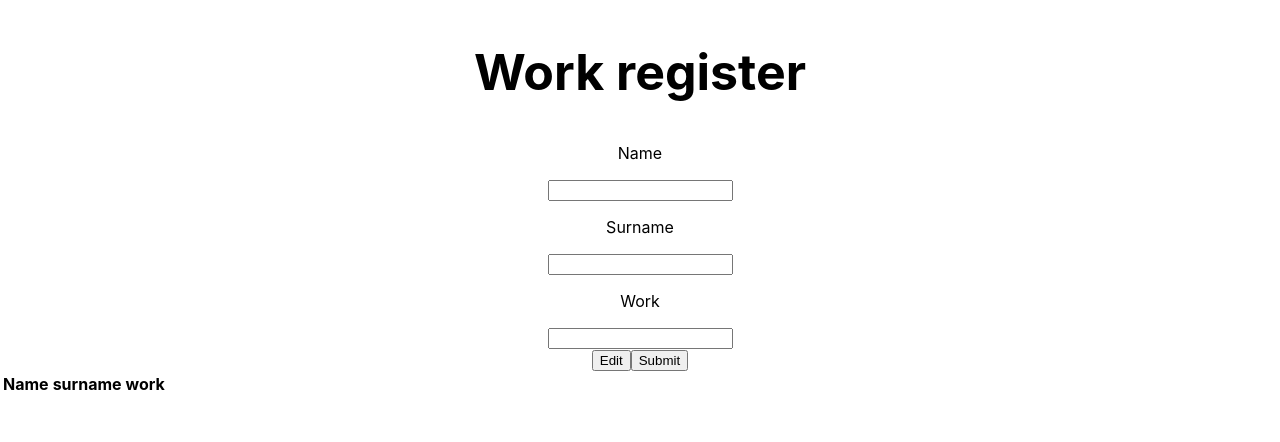
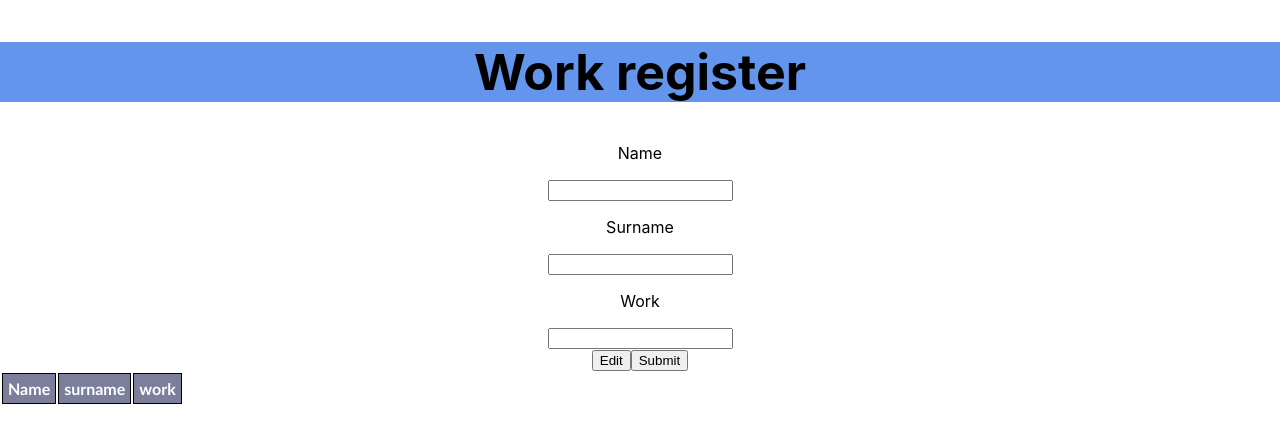
Before and after one commit to kuhletcg/work-register, a React (Create React App) app: page / in a window 1280 px wide. Shown: the top 442 px of the page. Built offline with nearby package versions, Linux system fonts and the light colour scheme.

Commit message:
Styled in my app

```diff
--- a/src/App.css
+++ b/src/App.css
@@ -38,6 +38,7 @@
 }
 
 h2 {
+  background-color: cornflowerblue;
   color: black;
   text-align: center;
   font-size: 50px;
@@ -45,3 +46,33 @@ h2 {
 form {
   text-align: center;
 }
+
+th,
+td {
+  border: 1px solid black;
+  margin: 0px 0px;
+  padding: 5px 5px;
+  border: 1px solid black;
+}
+th {
+  padding-top: 12px;
+  padding-bottom: 12px;
+  text-align: center;
+  background-color: #7c7f9c;
+  color: white;
+  padding: 5px 5px;
+}
+tr:hover {
+  background-color: #ddd;
+}
+tr:nth-child(even) {
+  background-color: #f2f2f2;
+}
+
+tr {
+  text-align: center;
+  font-family: "Trebuchet MS", Arial, Helvetica, sans-serif;
+  border-collapse: collapse;
+  border: 3px solid #ddd;
+  width: 100%;
+}
```
